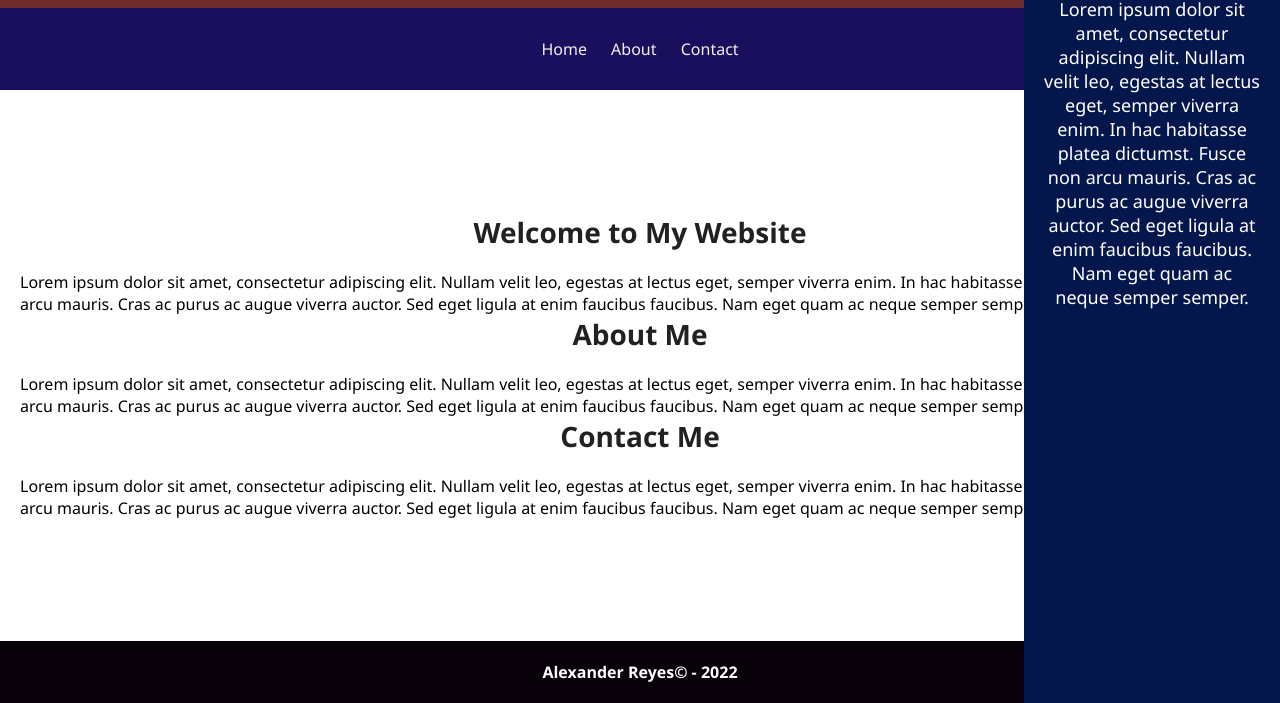
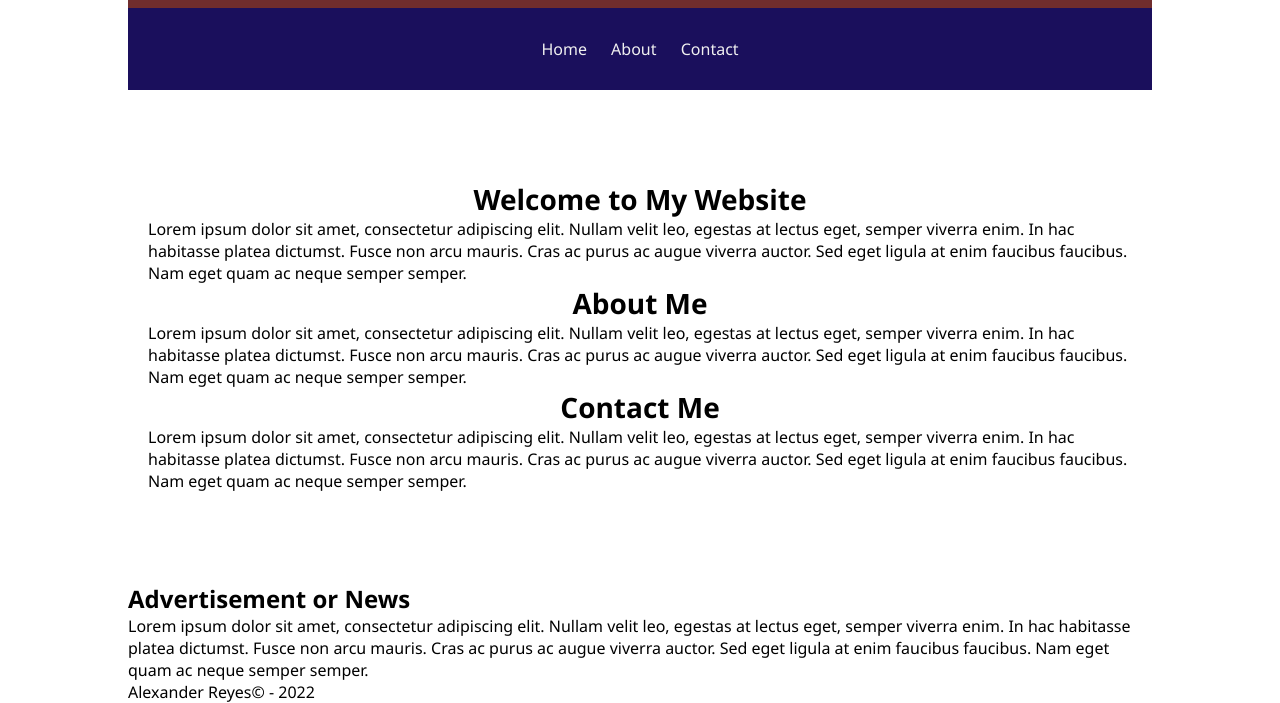
Before and after one commit to alfatigo/PROYECTO-ESTRUCTURA-BASICA-HTML-Y-CSS-ETIEQUETAS-SEMANTICAS-HEAD-BODY-HEADER-NAV-MAIN-CONTAINE, a plain HTML site: page index.html in a window 1280 px wide. Shown: the part 97-800 px from the top of the page. Drawn offline with Linux system fonts and the light colour scheme.

Commit message:
Update main.css

```diff
--- a/Styles/main.css
+++ b/Styles/main.css
@@ -15,6 +15,8 @@ html, body {
   display: flex;
   flex-direction: column;
   height: 100vh;
+  margin: 0 auto; /* Add this line to center the container horizontally */
+  width: 80%; /* Add this line to limit the container width */
 }
 
 /* Header */
@@ -57,35 +59,3 @@ nav ul li {
 #contenido h2 {
   font-size: 28px;
   text-align: center;
-  color: #212121;
-  margin-bottom: 20px;
-}
-
-/* Aside */
-aside {
-  background-color: #04174d;
-  color: #fff;
-  text-align: center;
-  padding: 20px;
-  font-size: 18px;
-  width: 20%;
-  height: 100vh;
-  position: fixed;
-  right: 0;
-  overflow-y: auto; /* Enable scrolling in the aside */
-}
-
-/* Clearfix */
-.clearfix {
-  clear: both;
-}
-
-/* Footer */
-footer {
-  background-color: #080109;
-  color: #fff;
-  text-align: center;
-  padding: 20px;
-  font-size: 16px;
-  font-weight: bold;
-}
```
